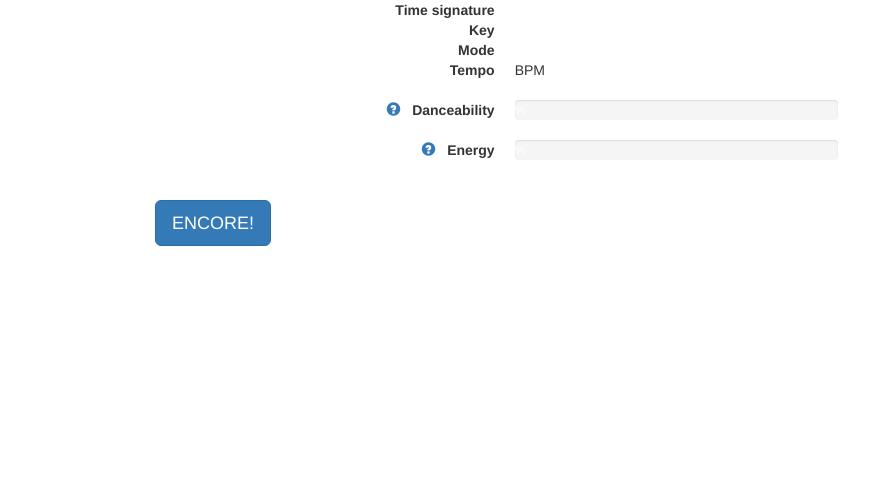
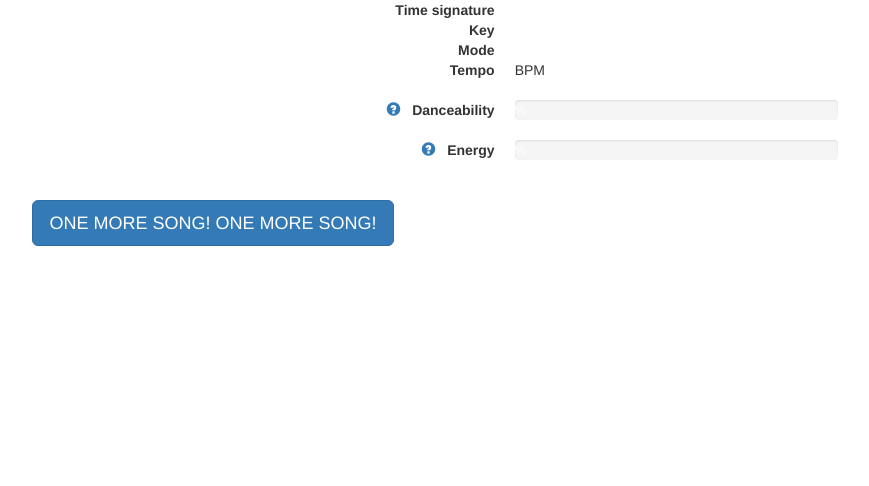
Before and after one commit to vzalberto/notmytempo, a Flask app: template templates/track.html in a window 1280 px wide. Shown: the part 126-612 px from the top of the page, without its empty margins (107-976 px from the left). Run offline with Flask 2, Linux system fonts and the light colour scheme; the template is opened without the code that fills it, so the values that code supplies are empty; some libraries are stand-ins or nearby versions.

Commit message:
Change button text

```diff
--- a/templates/track.html
+++ b/templates/track.html
@@ -56,7 +56,7 @@
 
 
     <div class="col-sm-6 text-center" >
-      <a href="/" class="btn btn-primary btn-lg">ENCORE!</a>
+      <a href="/" class="btn btn-primary btn-lg">ONE MORE SONG! ONE MORE SONG!</a>
     </div>
 </div>
 
```
